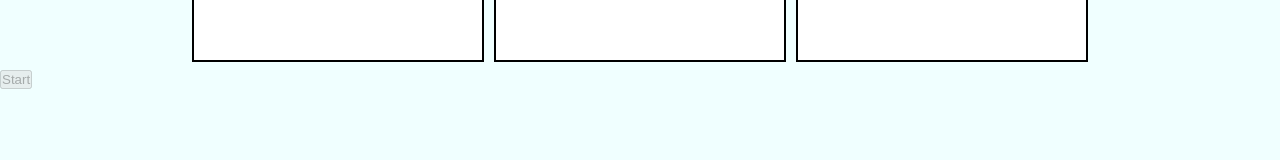
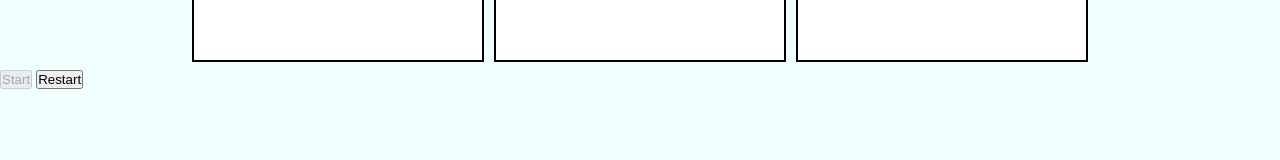
Before and after one commit to kopolo435/tic-tac-toe, a website: page index.html in a window 1280 px wide. Shown: the part 436-596 px from the top of the page. Drawn offline with Linux system fonts and the light colour scheme.

Commit message:
Agrega nuevo boton Restart,dentro de un div

```diff
--- a/index.html
+++ b/index.html
@@ -41,7 +41,10 @@
 
             <div class="infoContainer">
                 <div class="info"></div>
-                <button id="startBtn" disabled>Start</button>
+                <div class="buttons">
+                    <button id="startBtn" disabled>Start</button>
+                    <button id="restartBtn">Restart</button>
+                </div>
             </div>
         </div>
     </main>
```
